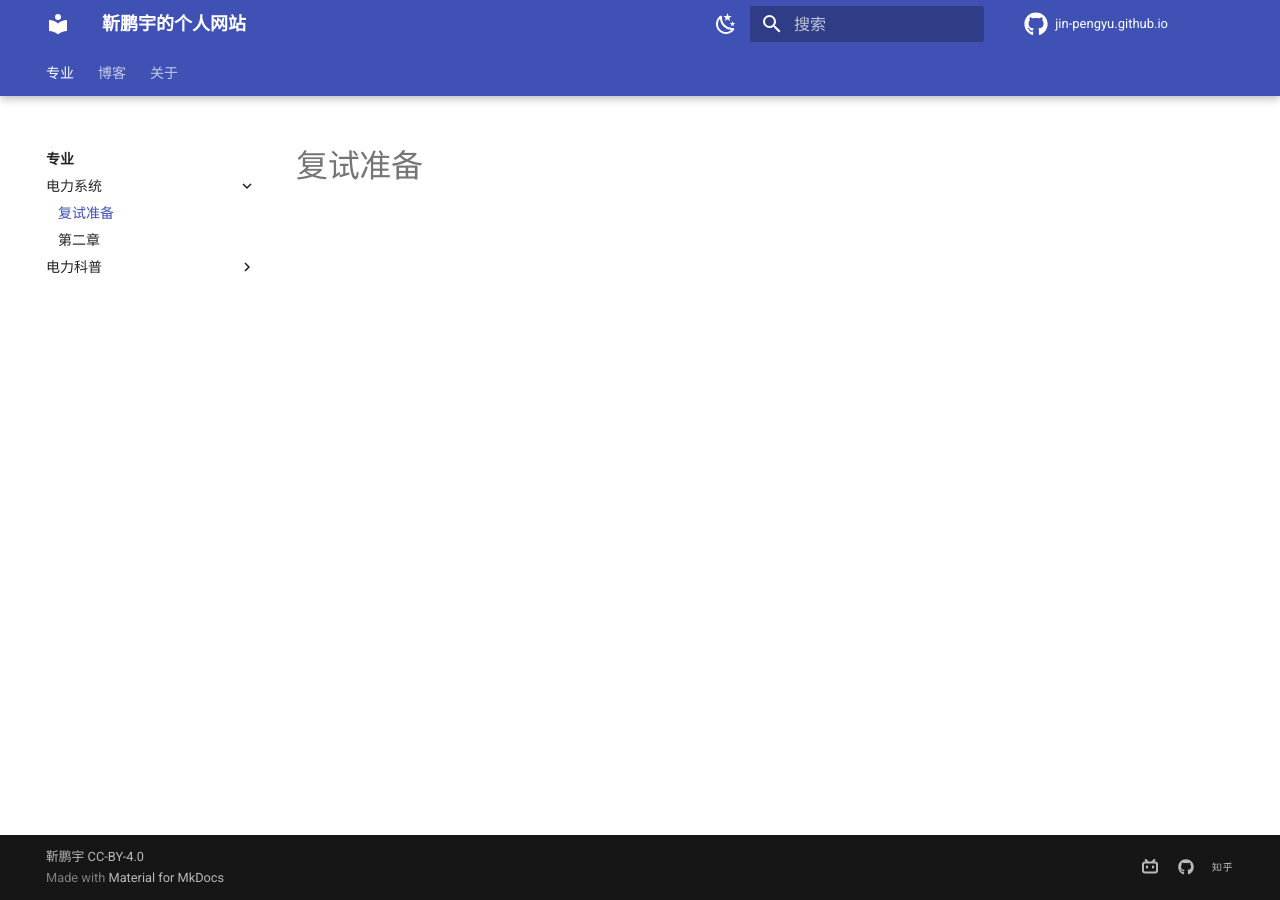
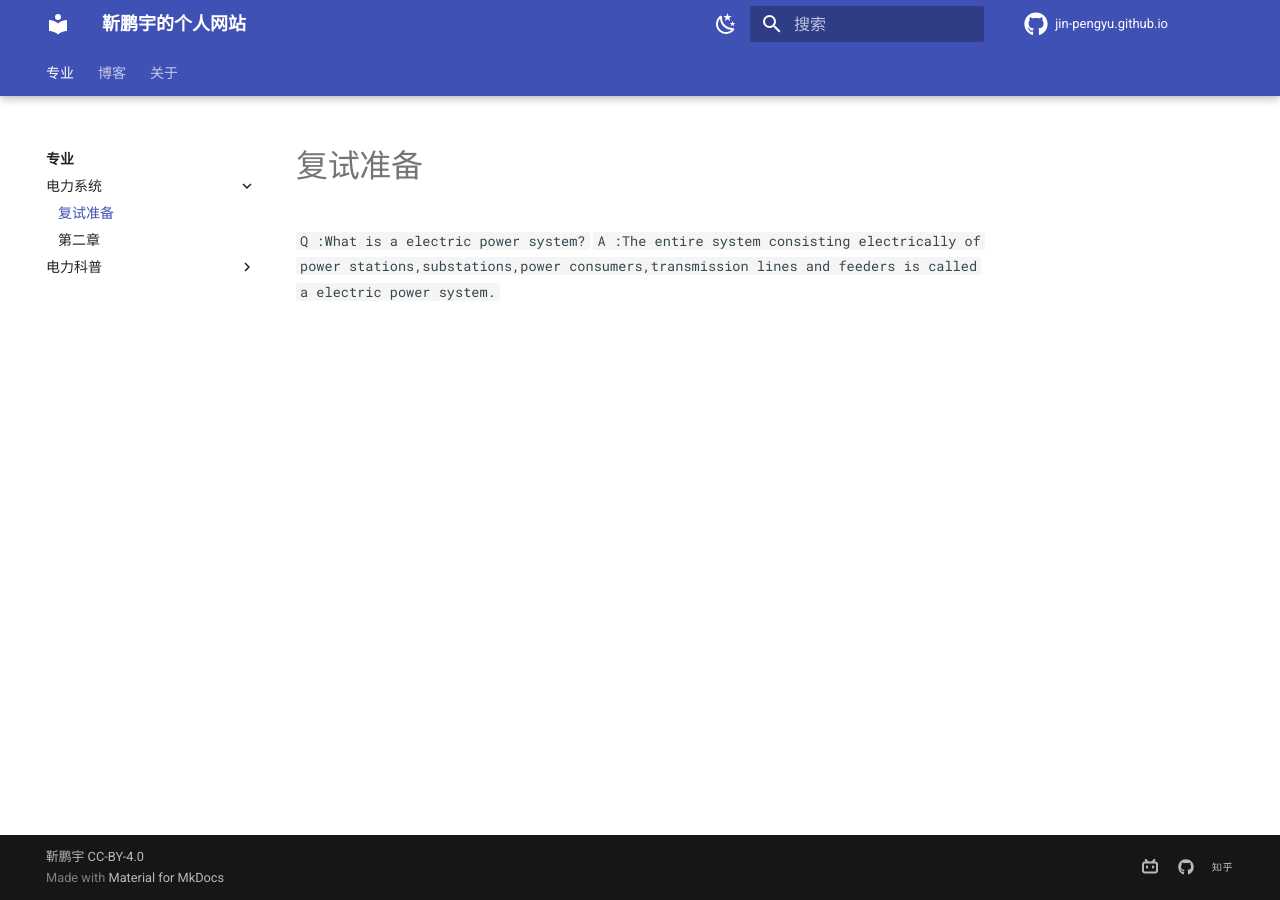
Before and after one commit to Pengyu-Jin/Pengyu-Jin.github.io, an MkDocs documentation site: the page built from docs/major/Power System Analysis/pre.md, in a window 1280 px wide. Built offline with MkDocs 1.6.1 and Material for MkDocs 9.7.7, drawn with Linux system fonts in a browser that asks for light colours.

Commit message:
change style64

```diff
--- a/docs/major/Power System Analysis/pre.md
+++ b/docs/major/Power System Analysis/pre.md
@@ -1,2 +1,2 @@
-Q:What is a electric power system?
-A:The entire system consisting electrically of power stations,substations,power consumers,transmission lines and feeders is called a electric power system.
+`Q :What is a electric power system?`
+`A :The entire system consisting electrically of power stations,substations,power consumers,transmission lines and feeders is called a electric power system.`
```
